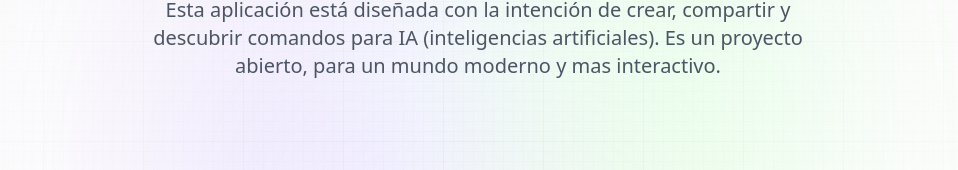
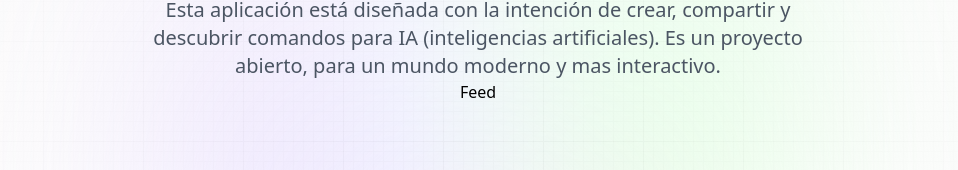
Before and after one commit to MayorCachapa/Next-MongoDB-Demo, a Next.js app: page / in a window 1280 px wide. Shown: the part 164-334 px from the top of the page, without its empty margins (162-1120 px from the left). Built offline with nearby package versions, Linux system fonts and the light colour scheme.

Commit message:
Feed component created (empty)

```diff
--- a/src/app/page.tsx
+++ b/src/app/page.tsx
@@ -1,3 +1,5 @@
+import Feed from "@/components/Feed"
+
 type Props = {}
 
 export default function Home({}: Props) {
@@ -12,6 +14,7 @@
             Esta aplicación está diseñada con la intención de crear, compartir y descubrir comandos para IA (inteligencias artificiales).
             Es un proyecto abierto, para un mundo moderno y mas interactivo.
         </p>
+        <Feed />
 
     </section>
   )
--- /dev/null
+++ b/src/components/Feed.tsx
@@ -0,0 +1,9 @@
+import React from 'react'
+
+type Props = {}
+
+export default function Feed({}: Props) {
+  return (
+    <div>Feed</div>
+  )
+}
```
